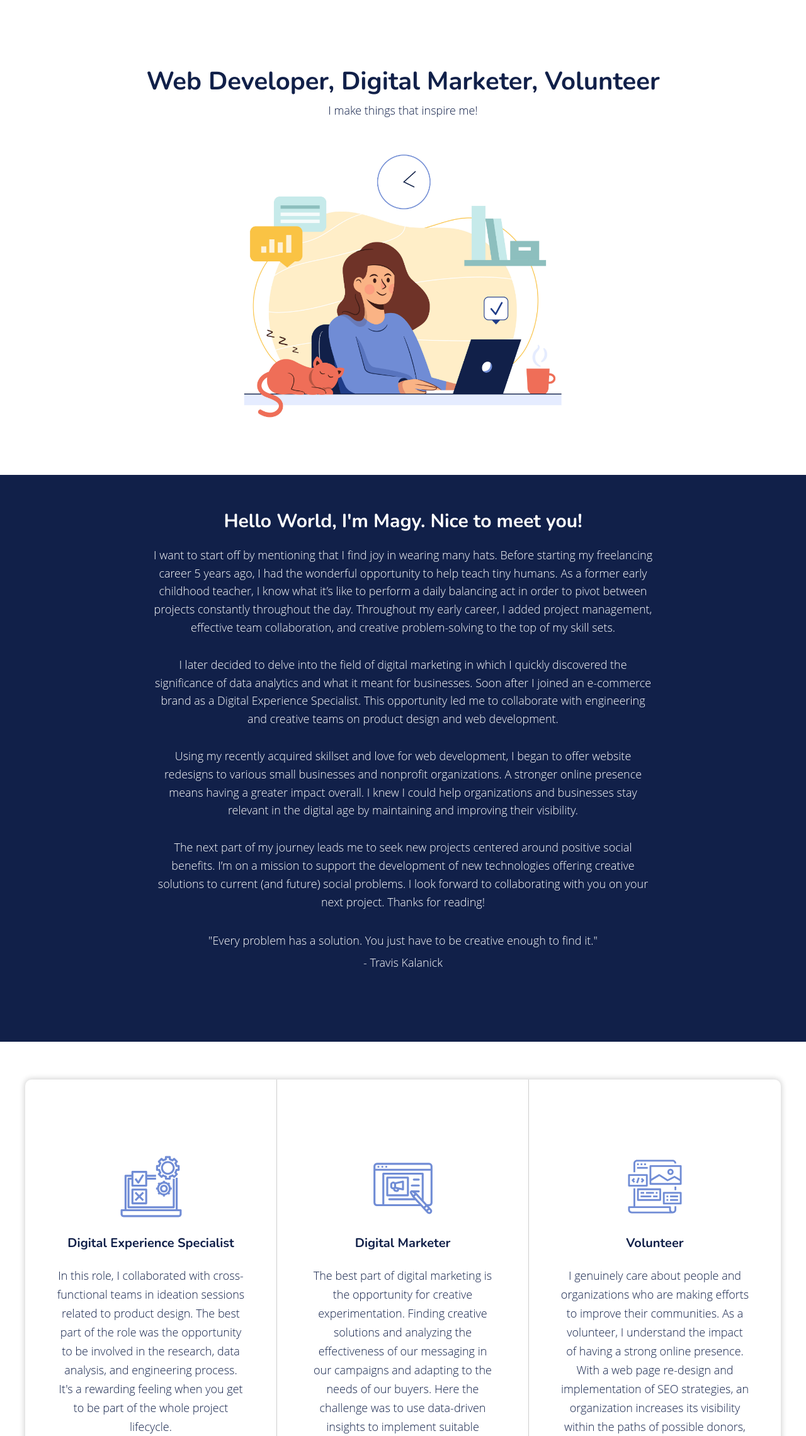
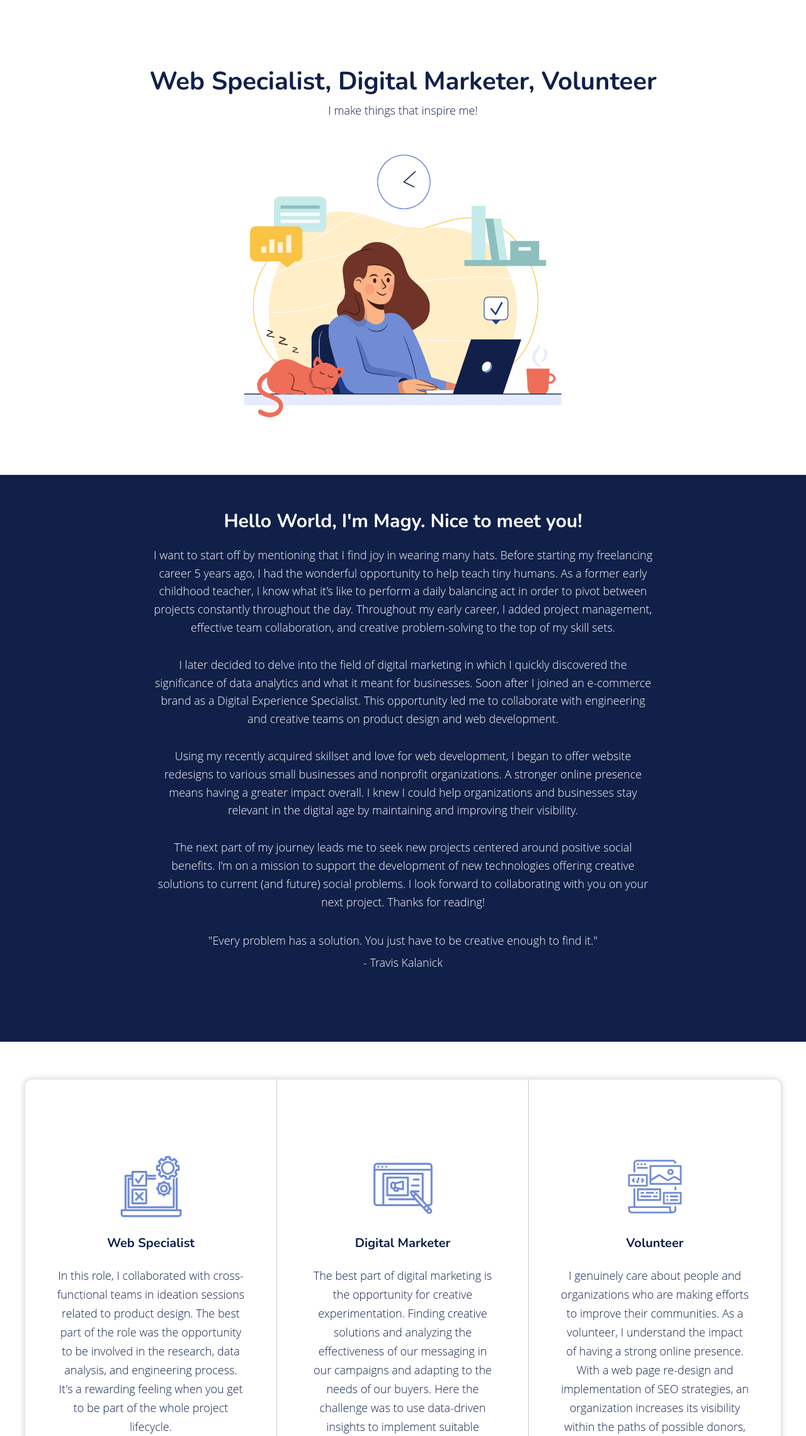
Before and after one commit to magycastillo/magycastillo.github.io, a website: page index.html in a window 1280 px wide. Shown: the part 113-2393 px from the top of the page at 63% size. Drawn offline with nearby package versions, Linux system fonts and the light colour scheme; a web font is replaced by a local one.

Commit message:
Update index.html

```diff
--- a/index.html
+++ b/index.html
@@ -48,7 +48,7 @@
         <div class="hero">
           <div class="hero_title">
             <h1 class="hero_h1">
-              Web Developer, Digital Marketer, Volunteer
+              Web Specialist, Digital Marketer, Volunteer
             </h1>
             <p class="hero_p">I make things that inspire me!</p>
           </div>
@@ -97,7 +97,7 @@
                   class="column_icon"
                 />
 
-                <h3 class="column_title">Digital Experience Specialist</h3>
+                <h3 class="column_title">Web Specialist</h3>
                 <p class="column_p">
                   In this role, I collaborated with cross-functional teams in ideation sessions related to product design. The best part of the role was the opportunity to be involved in the research, data analysis, and engineering process. It's a rewarding feeling when you get to be part of the whole project lifecycle.
 
```
